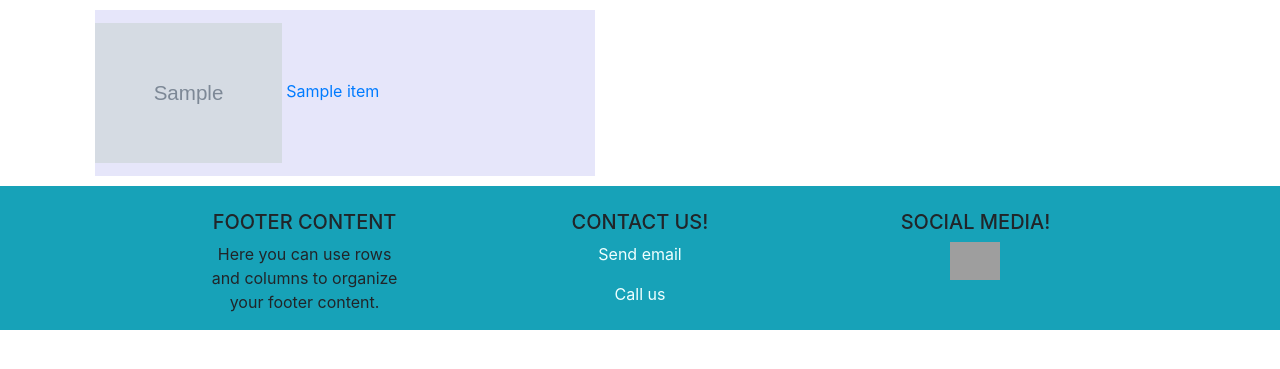
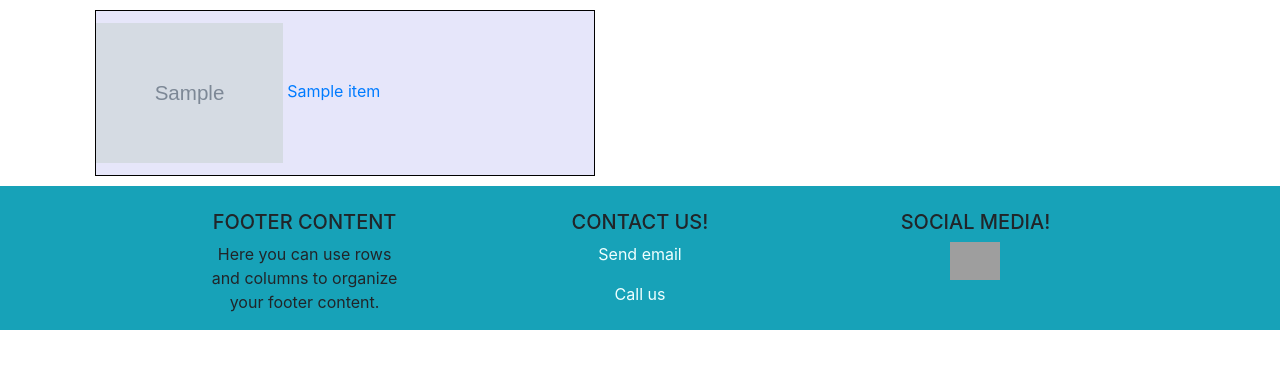
Before and after one commit to Akzelele/CaptainConsole, a Django app: page /items/ in a window 1280 px wide. Shown: the part 97-466 px from the top of the page. Run offline with Django 3.2, Linux system fonts and the light colour scheme; tables that the repository leaves empty hold one stand-in row (values such as "Sample post"); grey boxes marked "Sample" are stand-in pictures; some libraries are stand-ins or nearby versions; grey boxes are pictures that could not be loaded.

Commit message:
"Added border around single items on front page"

```diff
--- a/static/css/main.css
+++ b/static/css/main.css
@@ -13,6 +13,7 @@
     width: 45%;
     margin: 10px;
     align-content: center;
+    border: black 1px solid;
 }
 
 
```
